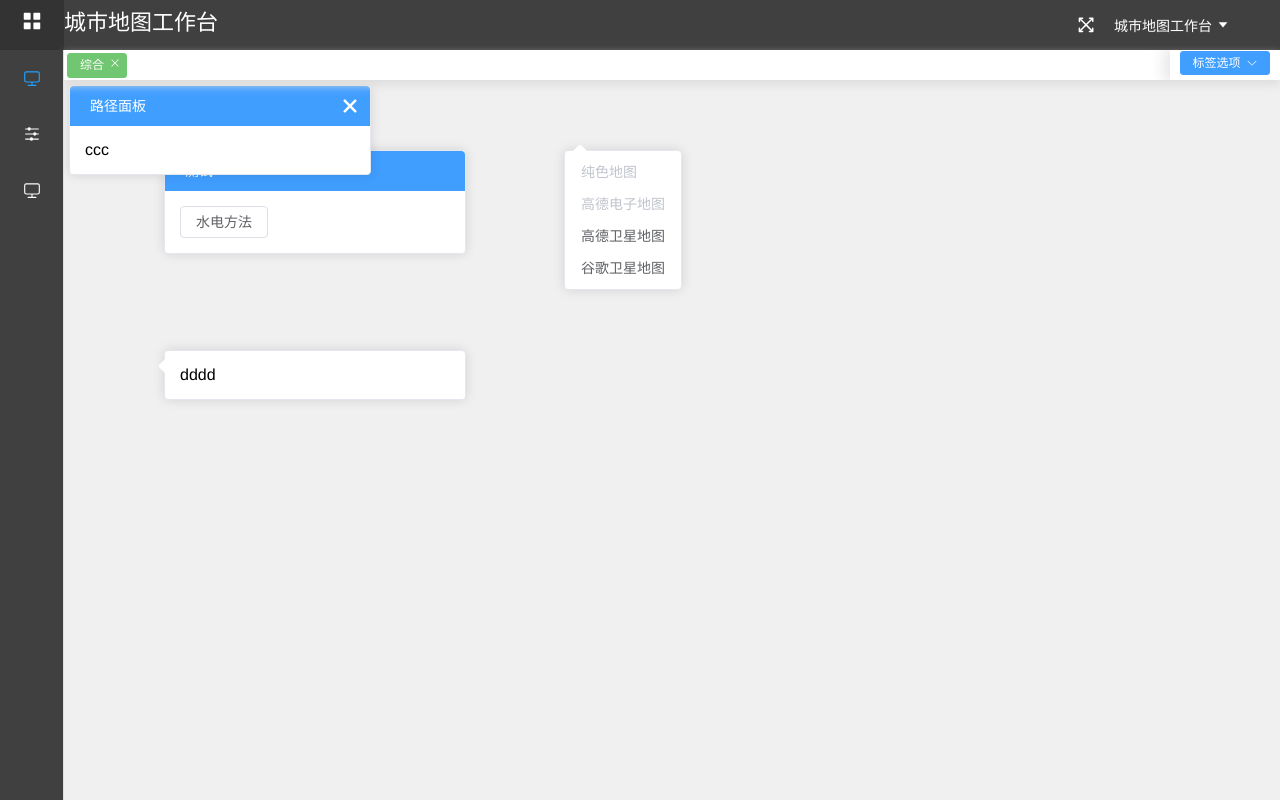
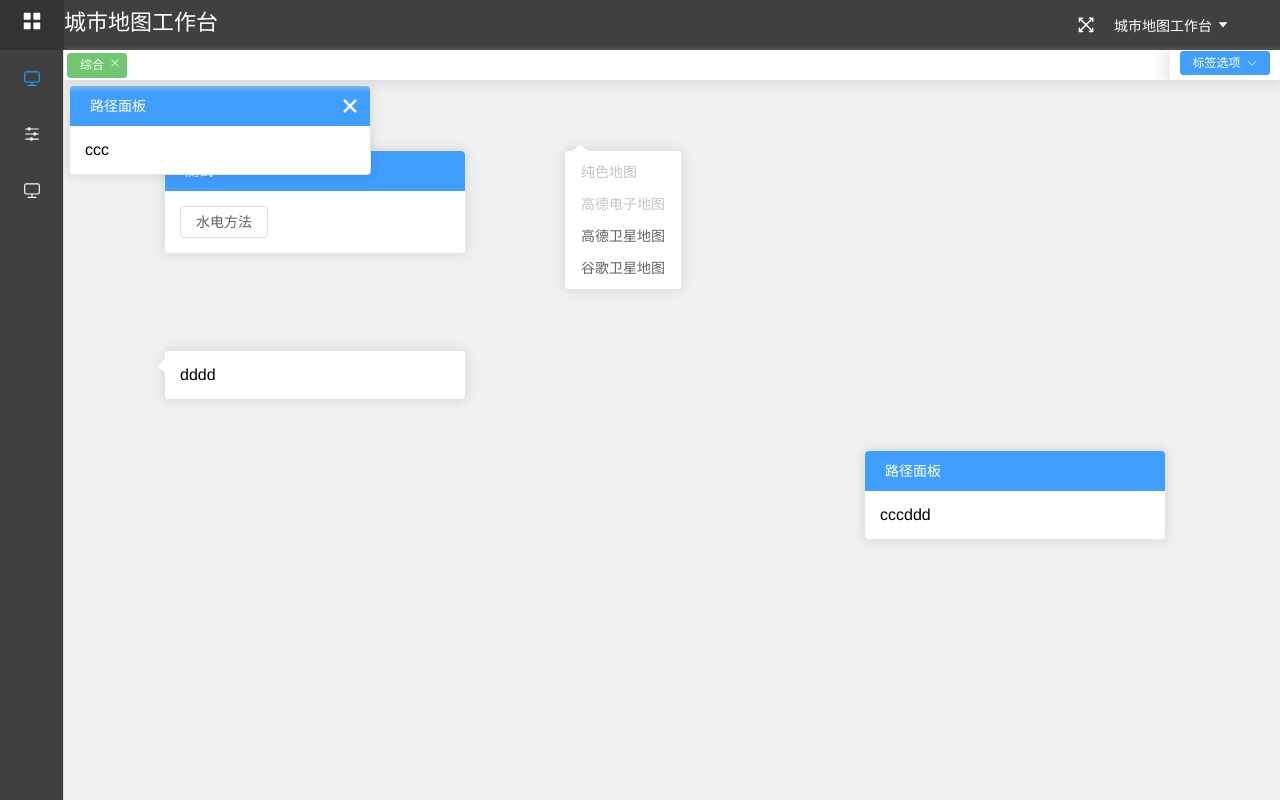
Before and after one commit to Xpeng-FE/xp-workbrench-layout, a Vue app: page /dashboard in a window 1280 px wide. Built offline with nearby package versions, Linux system fonts and the light colour scheme.

Commit message:
title可定义slot内容

```diff
--- a/src/components/boxDialog.vue
+++ b/src/components/boxDialog.vue
@@ -2,7 +2,13 @@
     <div :class="`xp-boxDialog${isList ? ' list' : ''}${className ? ' ' + (typeof className === 'string' ? className : JSON.stringify(className)) : ''}`" :data-popper-placement="dataPopperPlacement" :style="finalDialogStyle" ref="boxDialog">
         <span class="el-popper__arrow" v-if="needArrow"></span>
         <div v-if="!isList">
-            <div class="title" v-if="title !== ''" @mouseenter="startFocus(true)" @mouseleave="startFocus(false)" @mousedown="starttodrag">
+            <div class="title" v-if="$slots['title']">
+                <slot name="title"></slot>
+                <el-icon v-if="needClose" :size="20" style="position: absolute;right: 10px; top: 10px;cursor: pointer;" @click="toClose">
+                    <CloseBold />
+                </el-icon>
+            </div>
+            <div class="title" v-else-if="title !== ''" @mouseenter="startFocus(true)" @mouseleave="startFocus(false)" @mousedown="starttodrag">
                 {{title}}
                 <el-icon v-if="needClose" :size="20" style="position: absolute;right: 10px; top: 10px;cursor: pointer;" @click="toClose">
                     <CloseBold />
--- a/src/pages/test.vue
+++ b/src/pages/test.vue
@@ -51,5 +51,9 @@ export default {
         <v-box-dialog v-if="isShow" :needArrow="false" title="路径面板" :needClose="true" :needDrag="true" @toClose="toClose">
             <template #content>ccc</template>
         </v-box-dialog>
+        <v-box-dialog :dialogStyle="{top: '400px',left: '800px'}" :needArrow="false" title="路径面板2" :needDrag="true" @toClose="toClose">
+            <template #title>路径面板</template>
+            <template #content>cccddd</template>
+        </v-box-dialog>
     </div>
 </template>
```
